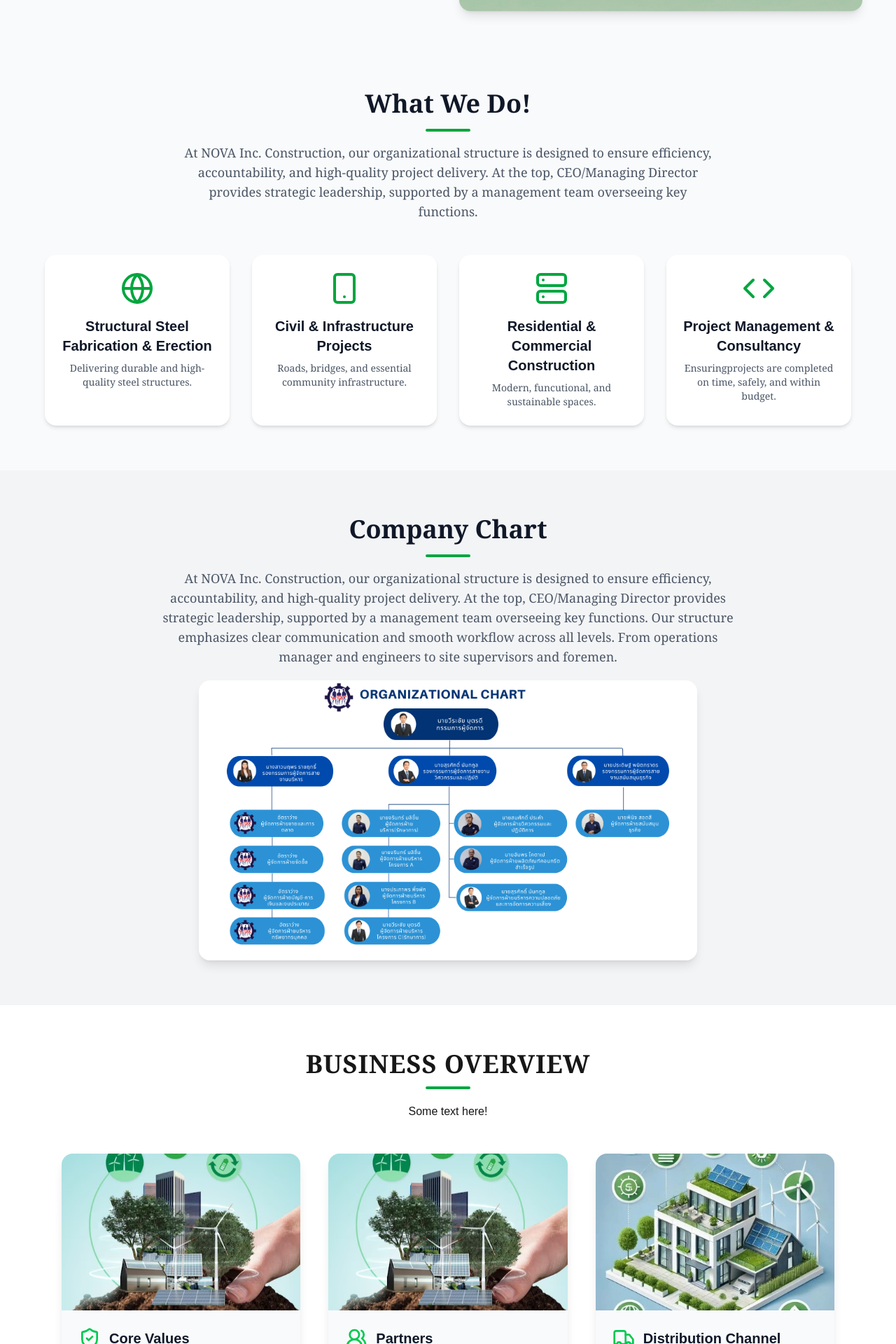
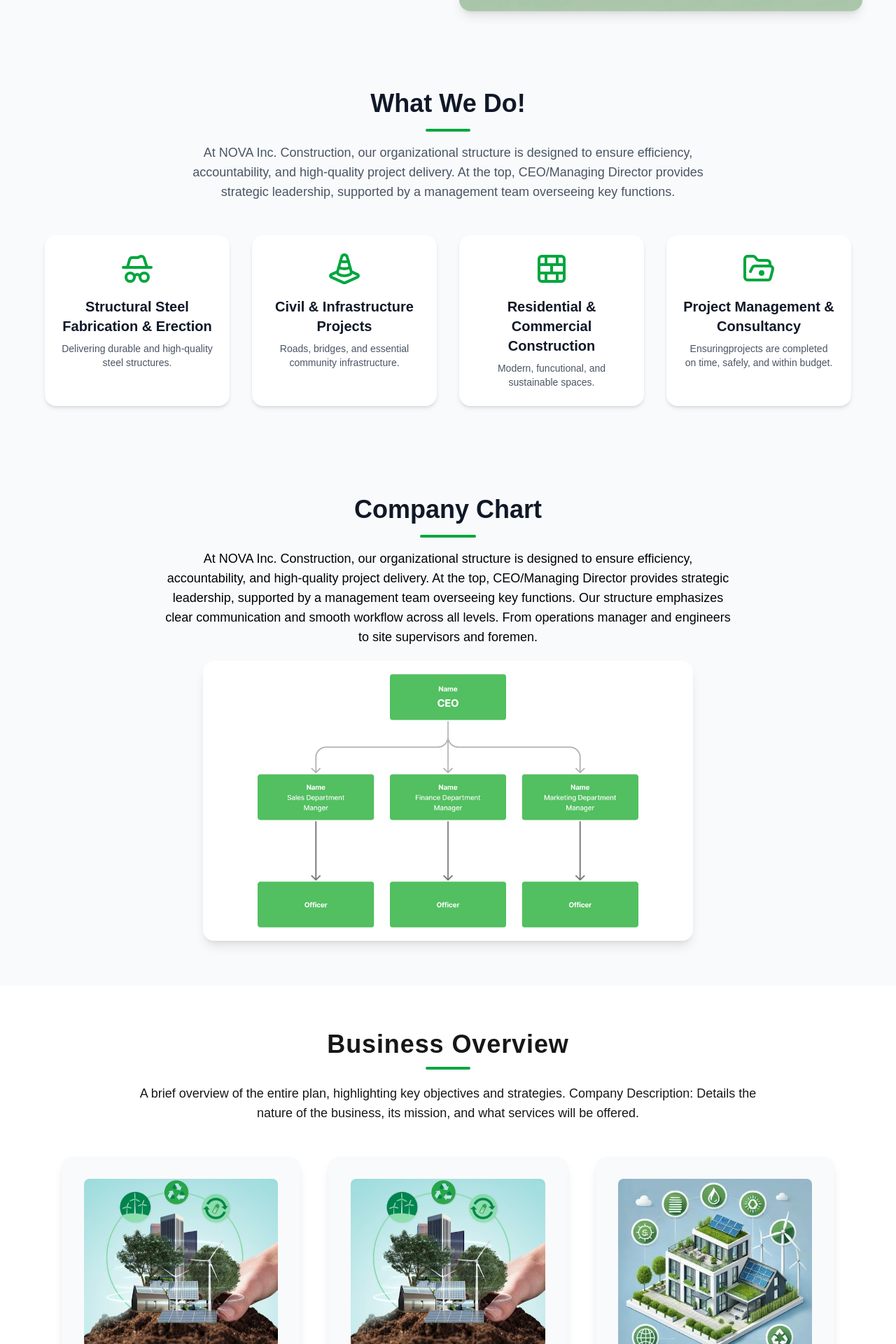
Before and after one commit to Amanullah23/nova, a Next.js app: page / in a window 1280 px wide. Shown: the part 512-2432 px from the top of the page at 70% size. Built offline with nearby package versions, Linux system fonts and the light colour scheme.

Commit message:
some new part updated

```diff
--- a/app/components/BusinessOverview.jsx
+++ b/app/components/BusinessOverview.jsx
@@ -40,7 +40,7 @@
             initial={{ opacity: 0, y: -30 }}
             whileInView={{ opacity: 1, y: 0 }}
             transition={{ duration: 0.6 }}
-            className="text-3xl sm:text-4xl font-serif font-bold tracking-wide uppercase relative inline-block"
+            className="text-3xl sm:text-4xl font-sans font-bold tracking-wide relative inline-block"
           >
             Business Overview
             <span className="block w-16 h-1 bg-green-600 mx-auto mt-3 rounded"></span>
@@ -49,9 +49,13 @@
             initial={{ opacity: 0, y: 20 }}
             whileInView={{ opacity: 1, y: 0 }}
             transition={{ delay: 0.2, duration: 0.6 }}
-            className="mt-5"
+            className="mt-5 font-sans text-lg w-[80%] items-center mx-auto justify-center"
           >
-            Some text here!
+            A brief overview of the entire plan, highlighting
+            key objectives and strategies.
+            Company Description: Details the
+            nature of the business, its mission, and what services will be
+            offered.
           </motion.p>
         </div>
 
@@ -63,13 +67,13 @@
               className="group bg-gray-50 dark:bg-gray-800 rounded-2xl overflow-hidden shadow-lg hover:shadow-2xl transition duration-500"
             >
               {/* Image */}
-              <div className="overflow-hidden">
+              <div className="overflow-hidden p-8">
                 <Image
                   src={item.image}
                   alt={item.title}
-                  width={600}
-                  height={400}
-                  className="w-full h-56 object-cover group-hover:scale-110 transition-transform duration-500"
+                  width={310}
+                  height={80}
+                  className="object-cover group-hover:scale-110 transition-transform duration-500 rounded-lg"
                 />
               </div>
 
@@ -77,11 +81,11 @@
               <div className="p-6 text-left">
                 <div className="flex items-center gap-3 mb-3">
                   {item.icon}
-                  <h3 className="text-xl font-semibold text-gray-900 dark:text-white">
+                  <h3 className="font-sans text-xl font-semibold text-gray-900 dark:text-white">
                     {item.title}
                   </h3>
                 </div>
-                <p className="text-gray-600 dark:text-gray-300 text-sm leading-relaxed">
+                <p className="text-gray-600 dark:text-gray-300 text-sm leading-relaxed font-sans">
                   {item.description}
                 </p>
               </div>
--- a/app/components/Chart.jsx
+++ b/app/components/Chart.jsx
@@ -1,17 +1,17 @@
 import React from "react";
 import { User, Users, Briefcase, Wrench, Building2 } from "lucide-react";
 import Image from "next/image";
-import headerImg from "@/public/chart.png";
+import headerImg from "@/public/chart-01.png";
 
 const CompanyOrganization = () => {
   return (
-    <section className="py-16 bg-gray-100 dark:bg-green-900">
+    <section className="py-16 bg-gray-50 dark:bg-green-900">
       <div className="max-w-6xl mx-auto text-center">
-        <h2 className="text-3xl font-serif md:text-4xl font-bold text-gray-900 dark:text-white mb-4">
+        <h2 className="text-3xl font-sans md:text-4xl font-bold text-gray-900 dark:text-white mb-4">
           Company Chart
         </h2>
-        <span className="block w-16 h-1 bg-green-600 mx-auto mt-3 mb-4 rounded"></span>
-        <p className="mb-5 font-serif text-gray-600 text-lg px-10 max-w-4xl text-center mx-auto">
+        <span className="block w-20 h-1 bg-green-600 mx-auto mt-3 mb-4 rounded"></span>
+        <p className="mb-5 font-sans text-black text-lg px-10 max-w-4xl text-center mx-auto">
           At NOVA Inc. Construction, our organizational structure is designed to
           ensure efficiency, accountability, and high-quality project delivery.
           At the top, CEO/Managing Director provides strategic leadership,
@@ -23,8 +23,10 @@
           <Image
             src={headerImg}
             alt="Header Image"
-            className="w-auto h-64 md:h-100 rounded-2xl shadow-lg object-cover"
+            className="md:h-100 rounded-2xl shadow-lg object-cover"
             priority
+            width={700}
+            height={1000}
           />
         </div>
       </div>
--- /dev/null
+++ b/app/components/Contact.jsx
@@ -0,0 +1,86 @@
+"use client";
+import React, { useState } from "react";
+
+export default function ContactForm() {
+  const [formData, setFormData] = useState({
+    fullName: "",
+    email: "",
+    message: "",
+  });
+
+  const handleChange = (e) => {
+    setFormData({ ...formData, [e.target.name]: e.target.value });
+  };
+
+  const handleSubmit = (e) => {
+    e.preventDefault();
+    console.log("Form Data:", formData);
+    alert("Message sent!");
+  };
+
+  return (
+    <div className="w-[50%] mx-auto p-6 bg-white-50  rounded-2xl ">
+      <h2 className="text-2xl font-bold mb-6 text-center text-gray-800 dark:text-gray-100">
+        Contact Us
+      </h2>
+
+      <form onSubmit={handleSubmit} className="space-y-5">
+        {/* Full Name */}
+        <div>
+          <label className="block mb-2 text-sm font-medium text-gray-700 dark:text-gray-300">
+            Full Name
+          </label>
+          <input
+            type="text"
+            name="fullName"
+            value={formData.fullName}
+            onChange={handleChange}
+            placeholder="Enter your full name"
+            className="w-full p-3 border border-gray-300 dark:border-gray-600 rounded-lg bg-gray-50 dark:bg-gray-700 text-gray-900 dark:text-white focus:ring-2 focus:ring-green-500 outline-none"
+            required
+          />
+        </div>
+
+        {/* Email */}
+        <div>
+          <label className="block mb-2 text-sm font-medium text-gray-700 dark:text-gray-300">
+            Email
+          </label>
+          <input
+            type="email"
+            name="email"
+            value={formData.email}
+            onChange={handleChange}
+            placeholder="example@email.com"
+            className="w-full p-3 border border-gray-300 dark:border-gray-600 rounded-lg bg-gray-50 dark:bg-gray-700 text-gray-900 dark:text-white focus:ring-2 focus:ring-green-500 outline-none"
+            required
+          />
+        </div>
+
+        {/* Message */}
+        <div>
+          <label className="block mb-2 text-sm font-medium text-gray-700 dark:text-gray-300">
+            Message
+          </label>
+          <textarea
+            name="message"
+            value={formData.message}
+            onChange={handleChange}
+            rows="4"
+            placeholder="Write your message..."
+            className="w-full p-3 border border-gray-300 dark:border-gray-600 rounded-lg bg-gray-50 dark:bg-gray-700 text-gray-900 dark:text-white focus:ring-2 focus:ring-green-500 outline-none"
+            required
+          ></textarea>
+        </div>
+
+        {/* Submit Button */}
+        <button
+          type="submit"
+          className="w-[40%] bg-green-700 hover:bg-green-900 text-white font-semibold py-3 rounded-xl transition-all cursor-pointer"
+        >
+          Submit
+        </button>
+      </form>
+    </div>
+  );
+}
--- a/app/components/Header.jsx
+++ b/app/components/Header.jsx
@@ -14,13 +14,13 @@
           whileInView={{ opacity: 1, y: 0 }}
           transition={{ duration: 0.6 }}
           className="text-4xl md:text-5xl font-mono font-bold text-gray-900 dark:text-white mb-4">
-            <span className="text-green-600">NOVA INC</span> - Where Innovation Meets Trust.
+            <span className="text-green-600 font-sans">NOVA INC</span> - Where Innovation Meets Trust.
           </motion.h1>
           <motion.p
           initial={{ opacity: 0, y: 20 }}
           whileInView={{ opacity: 1, y: 0 }}
           transition={{ delay: 0.2, duration: 0.6 }}
-          className="text-gray-600 font-serif dark:text-gray-300 text-base md:text-lg leading-relaxed">
+          className="text-gray-600 font-sans dark:text-gray-300 text-base md:text-lg leading-relaxed">
             To be a leading construction and engineering company recognized for
             delivering innovative, sustainable, and high-quality infrastructure
             solutions that shape modern cities and resilient communities.
--- a/app/components/ManagementTeam.jsx
+++ b/app/components/ManagementTeam.jsx
@@ -33,7 +33,7 @@
           initial={{ opacity: 0, y: -30 }}
           whileInView={{ opacity: 1, y: 0 }}
           transition={{ duration: 0.6 }}
-          className="text-3xl md:text-4xl font-serif font-extrabold text-gray-800 dark:text-white mb-4"
+          className="text-3xl md:text-4xl font-sans font-extrabold text-black dark:text-white mb-4"
         >
           Our Management Team
         </motion.h2>
@@ -41,7 +41,7 @@
           initial={{ opacity: 0, y: 20 }}
           whileInView={{ opacity: 1, y: 0 }}
           transition={{ delay: 0.2, duration: 0.6 }}
-          className="text-gray-600 font-serif text-lg dark:text-gray-300 max-w-2xl mx-auto mb-12"
+          className="text-black font-sans text-lg dark:text-gray-300 max-w-xl mx-auto mb-12"
         >
           Meet the experienced professionals leading our company toward growth
           and excellence in every construction project we deliver.
@@ -56,7 +56,7 @@
               transition={{ delay: index * 0.1, duration: 0.6 }}
               className="bg-white dark:bg-gray-800 rounded-2xl shadow-md hover:shadow-xl transition transform hover:-translate-y-1 p-6"
             >
-              <div className="relative w-32 h-32 mx-auto mb-4">
+              <div className="relative w-40 h-32 mx-auto mb-4">
                 <Image
                   src={member.image}
                   alt={member.name}
--- a/app/components/Services.jsx
+++ b/app/components/Services.jsx
@@ -1,29 +1,29 @@
 import React from "react";
-import { Code, Globe, Server, Smartphone } from "lucide-react"; // Lucide icons
+import { FolderOpenDot, HatGlasses, BrickWall, TrafficCone } from "lucide-react"; // Lucide icons
 import { motion } from "framer-motion";
 
 const Services = () => {
   const services = [
     {
-      icon: <Globe className="w-12 h-12 text-green-600 mb-4" />,
+      icon: <HatGlasses className="w-12 h-12 text-green-600 mb-4" />,
       title: "Structural Steel Fabrication & Erection",
       description:
         "Delivering durable and high-quality steel structures.",
     },
     {
-      icon: <Smartphone className="w-12 h-12 text-green-600 mb-4" />,
+      icon: <TrafficCone className="w-12 h-12 text-green-600 mb-4" />,
       title: "Civil & Infrastructure Projects",
       description:
         "Roads, bridges, and essential community infrastructure.",
     },
     {
-      icon: <Server className="w-12 h-12 text-green-600 mb-4" />,
+      icon: <BrickWall className="w-12 h-12 text-green-600 mb-4" />,
       title: "Residential & Commercial Construction",
       description:
         "Modern, funcutional, and sustainable spaces.",
     },
     {
-      icon: <Code className="w-12 h-12 text-green-600 mb-4" />,
+      icon: <FolderOpenDot className="w-12 h-12 text-green-600 mb-4" />,
       title: "Project Management & Consultancy",
       description:
         "Ensuringprojects are completed on time, safely, and within budget.",
@@ -37,7 +37,7 @@
          initial={{ opacity: 0, y: -30 }}
           whileInView={{ opacity: 1, y: 0 }}
           transition={{ duration: 0.6 }}
-        className="text-3xl font-serif md:text-4xl font-bold text-gray-900 dark:text-white mb-4">
+        className="text-3xl font-sans md:text-4xl font-bold text-gray-900 dark:text-white mb-4">
           What We Do!
         </motion.h2>
         <span className="block w-16 h-1 bg-green-600 mx-auto mt-3 rounded mb-4"></span>
@@ -45,7 +45,7 @@
         initial={{ opacity: 0, y: 20 }}
           whileInView={{ opacity: 1, y: 0 }}
           transition={{ delay: 0.2, duration: 0.6 }}
-        className="text-gray-600 text-lg max-w-3xl mx-auto text-center dark:text-gray-300 mb-12 font-serif">
+        className="text-gray-600 text-lg max-w-3xl mx-auto text-center dark:text-gray-300 mb-12 font-sans">
           At NOVA Inc. Construction, our organizational structure is designed to
           ensure efficiency, accountability, and high-quality project delivery.
           At the top, CEO/Managing Director provides strategic leadership,
@@ -66,7 +66,7 @@
                 <h3 className="text-xl font-sans font-semibold text-gray-900 dark:text-white mb-2">
                   {service.title}
                 </h3>
-                <p className="text-gray-600 font-serif dark:text-gray-300 text-sm">
+                <p className="text-gray-600 font-sans dark:text-gray-300 text-sm">
                   {service.description}
                 </p>
               </div>
--- a/app/page.js
+++ b/app/page.js
@@ -1,4 +1,4 @@
-"use client"
+"use client";
 import Image from "next/image";
 import Navbar from "./components/Navbar";
 import Header from "./components/Header";
@@ -7,6 +7,7 @@
 import Chart from "./components/Chart";
 import BusinessOverview from "./components/BusinessOverview";
 import ManagementTeam from "./components/ManagementTeam";
+import Contact from "./components/Contact";
 
 export default function Home() {
   return (
@@ -17,10 +18,8 @@
       <Chart />
       <BusinessOverview />
       <ManagementTeam />
+      <Contact />
       <Footer />
-
     </>
-
-
   );
 }
--- a/package.json
+++ b/package.json
@@ -17,8 +17,11 @@
   },
   "devDependencies": {
     "@tailwindcss/postcss": "^4",
+    "@types/node": "24.10.1",
+    "@types/react": "19.2.6",
     "autoprefixer": "^10.4.21",
     "postcss": "^8.5.6",
-    "tailwindcss": "^4.1.14"
+    "tailwindcss": "^4.1.14",
+    "typescript": "5.9.3"
   }
 }
```
Also changed, not shown: tsconfig.json (added, +41 -0 lines), public/chart-01.png (added), 1 other file (tests, documents, lock files or other folders).
